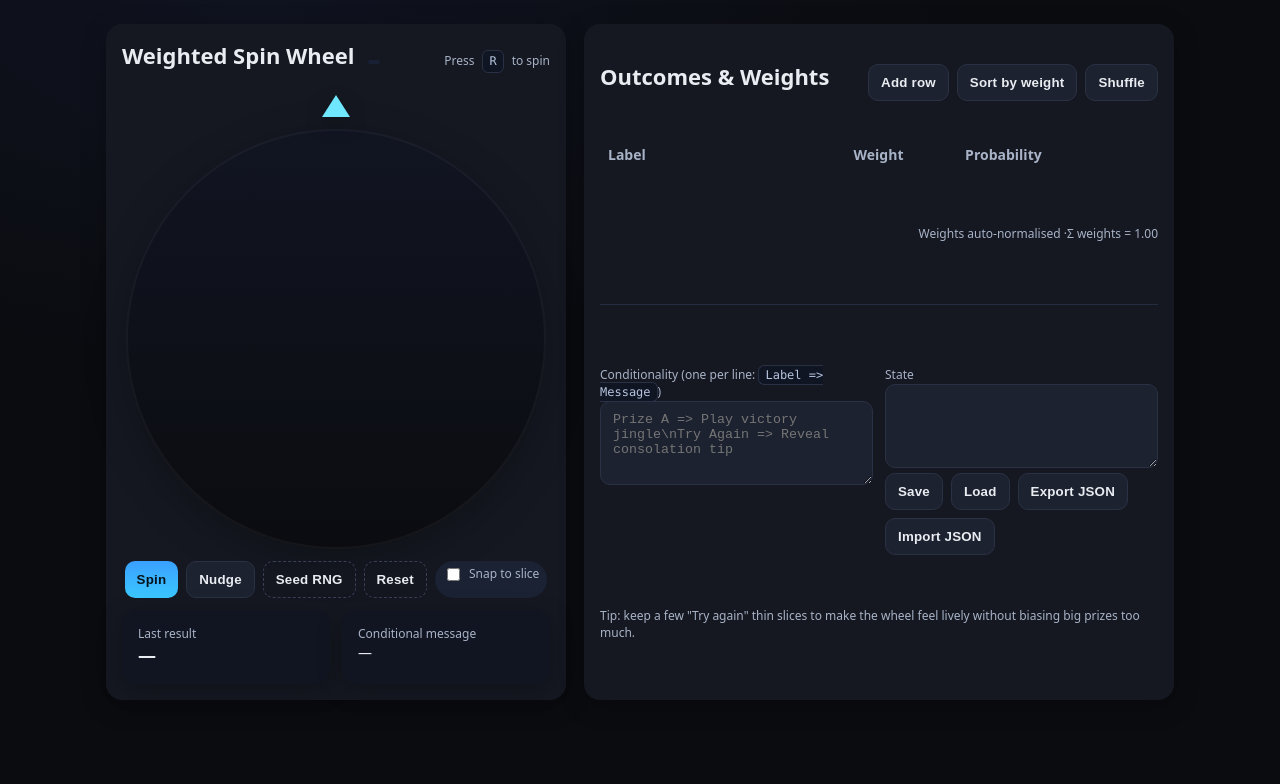
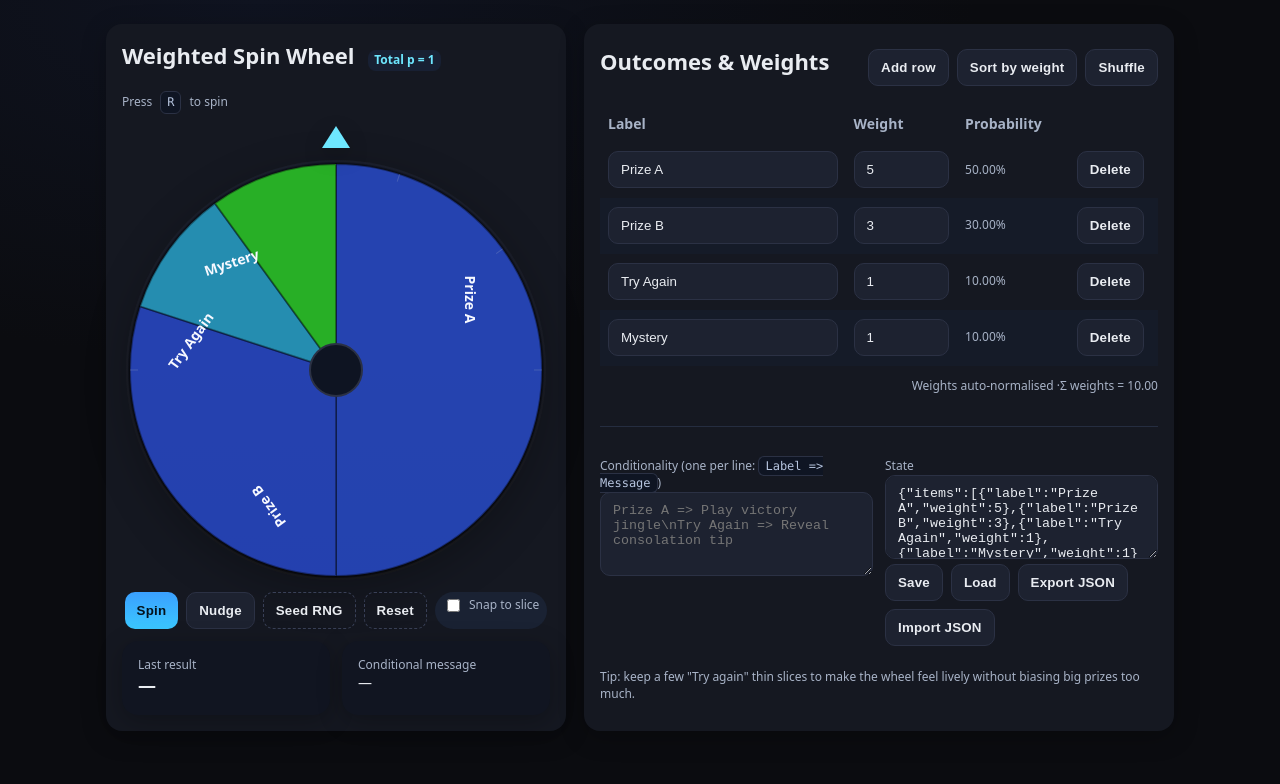
Before and after one commit to LewisTB/RNG, a plain HTML site: page index.html in a window 1280 px wide. Both pictures are taken after a click on the button "Load". Drawn offline with Linux system fonts and the light colour scheme.

Commit message:
Update index.html
fix2

```diff
--- a/index.html
+++ b/index.html
@@ -258,7 +258,12 @@
     });
     updateFooter();
   }
- }
+
+  function updateFooter(){
+    const sum = items.reduce((a,b)=>a + (Number(b.weight)||0), 0);
+    sumText.textContent = `Σ weights = ${sum.toFixed(2)}`;
+    sumBadge.textContent = sum > 0 ? 'Total p = 1' : 'Total p = 0';
+  }
 
   function escapeHtml(s){return s.replace(/[&<>"']/g, c=>({"&":"&amp;","<":"&lt;",">":"&gt;","\"":"&quot;","'":"&#039;"}[c]))}
 
@@ -360,6 +365,9 @@
       if(!s) return;
       const obj = JSON.parse(s);
       if (Array.isArray(obj.items)) items = obj.items.map(o=>({label:String(o.label||''), weight:Number(o.weight)||0}));
+      if (!items || items.length === 0) {
+        items = [{label:"Prize A",weight:5},{label:"Prize B",weight:3},{label:"Try Again",weight:1},{label:"Mystery",weight:1}];
+      }
       snapToSlice = !!obj.snapToSlice; snapCheck.checked = snapToSlice;
       conds.value = String(obj.conds||'');
       updateUI();
```
